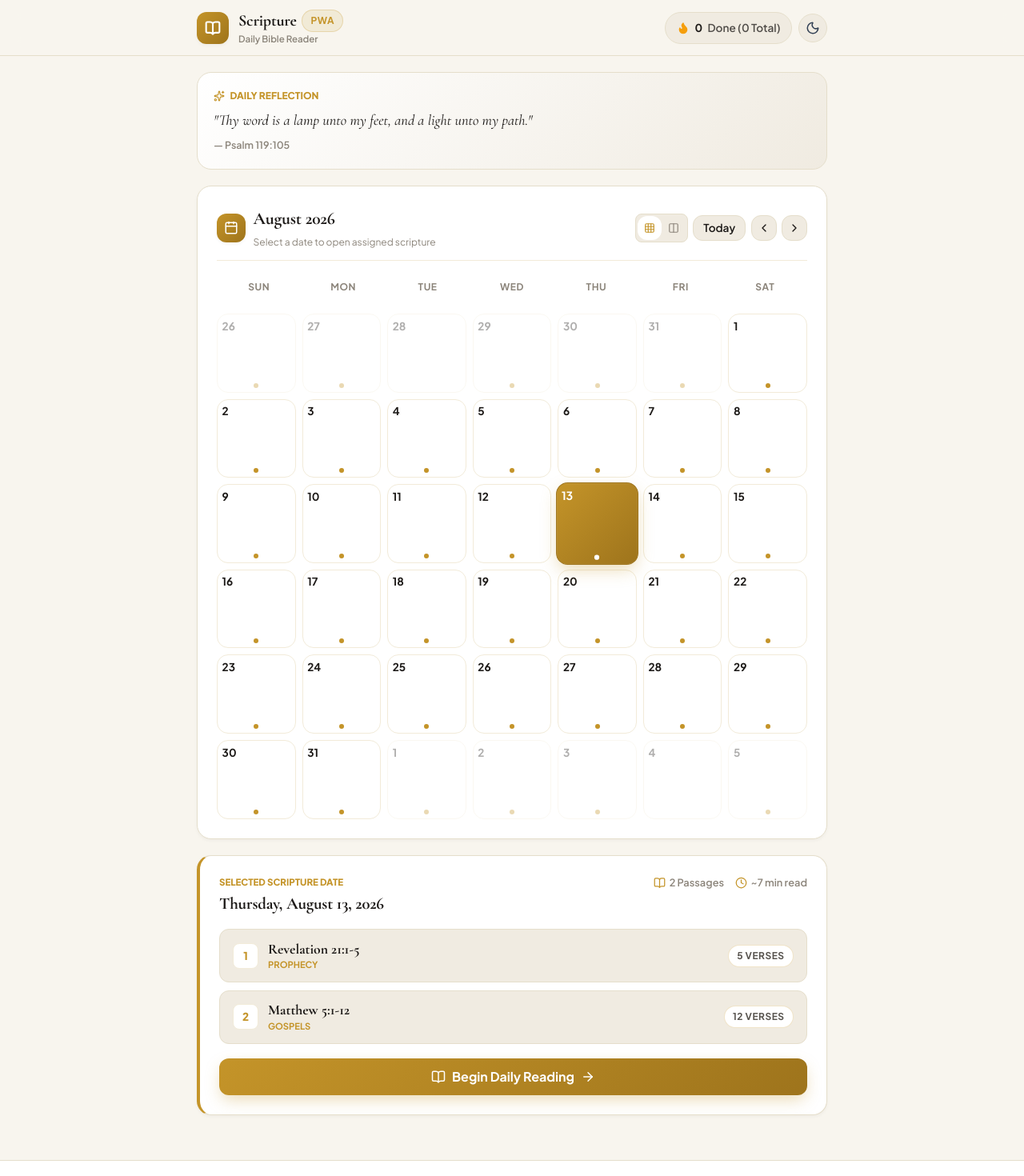
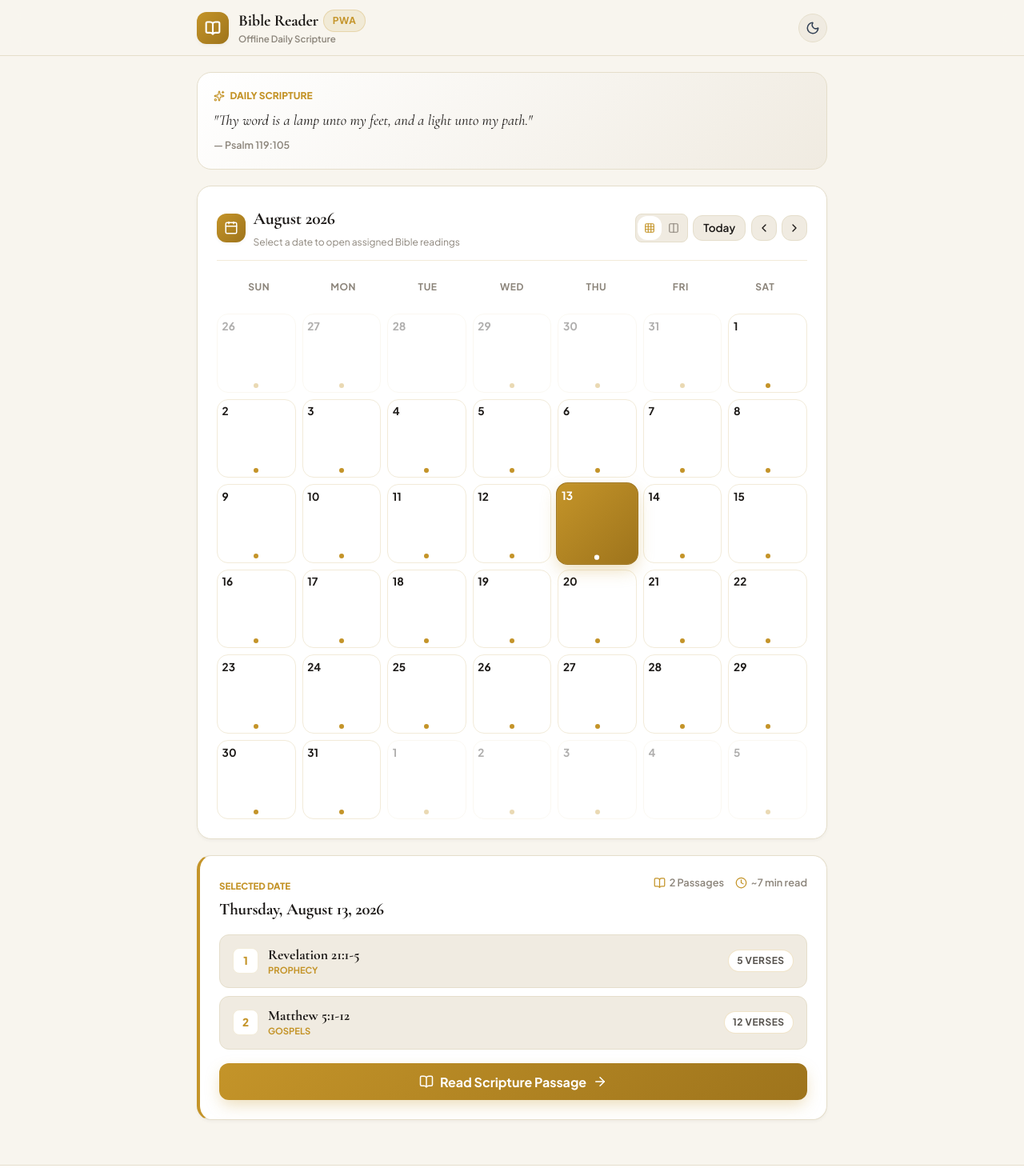
Before and after one commit to YinkaEnoch/bible-reader, a React (Vite) app: page / in a window 1280 px wide. Shown: the top 1470 px of the page at 80% size. Built offline with nearby package versions, Linux system fonts and the light colour scheme.

Commit message:
refactor: remove progress modal, streak metrics, and bottom navbar for streamlined calendar and reading workflow

```diff
--- a/src/App.tsx
+++ b/src/App.tsx
@@ -5,8 +5,6 @@ import { useReadings } from './hooks/useReadings';
 import { Navbar } from './components/Navbar/Navbar';
 import { CalendarView } from './components/Calendar/CalendarView';
 import { ReadingView } from './components/ReadingView/ReadingView';
-import { ProgressModal } from './components/Progress/ProgressModal';
-import { BottomNav } from './components/BottomNav/BottomNav';
 import type { PaperTheme } from './types';
 import { CheckCircle, Wifi, WifiOff } from 'lucide-react';
 
@@ -18,20 +16,15 @@ export function App() {
     selectedDate,
     currentMonth,
     currentReadings,
-    isSelectedCompleted,
-    completedMap,
-    stats,
     selectDate,
     nextMonth,
     prevMonth,
     goToToday,
     goToNextDay,
     goToPrevDay,
-    toggleComplete,
   } = useReadings();
 
   const [activeView, setActiveView] = useState<'calendar' | 'reading'>('calendar');
-  const [isStatsOpen, setIsStatsOpen] = useState<boolean>(false);
   const [paperTheme, setPaperTheme] = useState<PaperTheme>(() => {
     return theme === 'dark' ? 'midnight' : 'parchment';
   });
@@ -58,9 +51,6 @@ export function App() {
         isOffline={isOffline}
         installPrompt={installPrompt}
         onInstall={triggerInstall}
-        onOpenStats={() => setIsStatsOpen(true)}
-        monthCompleted={stats.monthCompleted}
-        totalCompleted={stats.totalCompleted}
       />
 
       {/* Main Viewport Container */}
@@ -70,7 +60,6 @@ export function App() {
             currentMonth={currentMonth}
             selectedDate={selectedDate}
             readingsData={bibleData}
-            completedMap={completedMap}
             onSelectDate={(date) => selectDate(date)}
             onPrevMonth={prevMonth}
             onNextMonth={nextMonth}
@@ -81,10 +70,8 @@ export function App() {
           <ReadingView
             selectedDate={selectedDate}
             passages={currentReadings}
-            isCompleted={isSelectedCompleted}
             paperTheme={paperTheme}
             onSelectPaperTheme={setPaperTheme}
-            onToggleComplete={toggleComplete}
             onBackToCalendar={handleBackToCalendar}
             onPrevDay={goToPrevDay}
             onNextDay={goToNextDay}
@@ -114,28 +101,9 @@ export function App() {
             )}
           </div>
 
-          <div>Scripture Reader PWA — Lightweight Offline Daily Bible</div>
+          <div>Bible Reader PWA — Lightweight Offline Daily Scripture</div>
         </div>
       </footer>
-
-      {/* Bottom Nav */}
-      <BottomNav
-        activeView={activeView}
-        onSelectView={(v) => {
-          setActiveView(v);
-          window.scrollTo({ top: 0, behavior: 'smooth' });
-        }}
-        onOpenStats={() => setIsStatsOpen(true)}
-        hasCurrentReadings={currentReadings.length > 0}
-      />
-
-      {/* Stats Modal */}
-      <ProgressModal
-        isOpen={isStatsOpen}
-        onClose={() => setIsStatsOpen(false)}
-        currentMonth={currentMonth}
-        stats={stats}
-      />
     </div>
   );
 }
--- a/src/components/Calendar/CalendarView.tsx
+++ b/src/components/Calendar/CalendarView.tsx
@@ -3,7 +3,6 @@ import {
   ChevronLeft,
   ChevronRight,
   Calendar as CalendarIcon,
-  CheckCircle2,
   BookOpen,
   ArrowRight,
   Info,
@@ -12,14 +11,13 @@ import {
   Columns,
   Clock
 } from 'lucide-react';
-import type { BibleReadingsMap, ReadingStatusMap } from '../../types';
+import type { BibleReadingsMap } from '../../types';
 import { getCalendarGridDays, formatMonthYear, formatFullDate, formatDateKey } from '../../lib/dateUtils';
 
 interface CalendarViewProps {
   currentMonth: Date;
   selectedDate: Date;
   readingsData: BibleReadingsMap;
-  completedMap: ReadingStatusMap;
   onSelectDate: (date: Date) => void;
   onPrevMonth: () => void;
   onNextMonth: () => void;
@@ -33,7 +31,6 @@ export const CalendarView: React.FC<CalendarViewProps> = ({
   currentMonth,
   selectedDate,
   readingsData,
-  completedMap,
   onSelectDate,
   onPrevMonth,
   onNextMonth,
@@ -42,10 +39,9 @@ export const CalendarView: React.FC<CalendarViewProps> = ({
 }) => {
   const [viewMode, setViewMode] = useState<'grid' | 'week'>('grid');
 
-  const gridDays = getCalendarGridDays(currentMonth, selectedDate, readingsData, completedMap);
+  const gridDays = getCalendarGridDays(currentMonth, selectedDate, readingsData, {});
   const selectedDateStr = formatDateKey(selectedDate);
   const selectedReadings = readingsData[selectedDateStr] || [];
-  const isSelectedCompleted = Boolean(completedMap[selectedDateStr]);
 
   const totalVerses = selectedReadings.reduce((sum, p) => sum + (p.versesText?.length || 0), 0);
   const estimatedReadTime = Math.max(1, Math.ceil(totalVerses * 0.4));
@@ -59,12 +55,12 @@ export const CalendarView: React.FC<CalendarViewProps> = ({
 
   return (
     <div style={{ display: 'flex', flexDirection: 'column', gap: '1.25rem' }}>
-      {/* Reflection Quote Banner */}
+      {/* Reflection Banner */}
       <div className="quote-banner">
         <div className="quote-banner-content">
           <div style={{ display: 'flex', alignItems: 'center', gap: '0.4rem', color: 'var(--accent-gold)', fontSize: '0.75rem', fontWeight: 800, textTransform: 'uppercase' }}>
             <Sparkles size={14} />
-            <span>Daily Reflection</span>
+            <span>Daily Scripture</span>
           </div>
           <p className="quote-text">
             "Thy word is a lamp unto my feet, and a light unto my path."
@@ -73,7 +69,7 @@ export const CalendarView: React.FC<CalendarViewProps> = ({
         </div>
       </div>
 
-      {/* Calendar Grid Container Card */}
+      {/* Calendar Card */}
       <div className="card-surface calendar-card">
         {/* Header Controls */}
         <div className="calendar-top-bar">
@@ -84,13 +80,12 @@ export const CalendarView: React.FC<CalendarViewProps> = ({
             <div>
               <h2>{formatMonthYear(currentMonth)}</h2>
               <span style={{ fontSize: '0.75rem', color: 'var(--text-muted)' }}>
-                Select a date to open assigned scripture
+                Select a date to open assigned Bible readings
               </span>
             </div>
           </div>
 
           <div className="calendar-controls">
-            {/* View Mode Toggle */}
             <div style={{ display: 'flex', backgroundColor: 'var(--bg-tertiary)', padding: '2px', borderRadius: '8px', border: '1px solid var(--border-color)' }}>
               <button
                 onClick={() => setViewMode('grid')}
@@ -133,7 +128,7 @@ export const CalendarView: React.FC<CalendarViewProps> = ({
         {/* Calendar Grid Cells */}
         <div className="calendar-grid">
           {activeDaysList.map((dayItem, idx) => {
-            const { date, dayNumber, isCurrentMonth, isToday, isSelected, hasReading, isCompleted } = dayItem;
+            const { date, dayNumber, isCurrentMonth, isToday, isSelected, hasReading } = dayItem;
 
             let cellClass = 'calendar-cell';
             if (!isCurrentMonth) cellClass += ' muted';
@@ -149,9 +144,6 @@ export const CalendarView: React.FC<CalendarViewProps> = ({
               >
                 <div className="cell-top-row">
                   <span className="cell-day-num">{dayNumber}</span>
-                  {isCompleted && (
-                    <CheckCircle2 size={13} color={isSelected ? '#ffffff' : '#10b981'} />
-                  )}
                 </div>
 
                 <div className="cell-dot-row">
@@ -163,20 +155,13 @@ export const CalendarView: React.FC<CalendarViewProps> = ({
         </div>
       </div>
 
-      {/* Selected Date Preview Card */}
+      {/* Selected Date Reading Card */}
       <div className="card-surface reading-preview-card">
         <div className="preview-header">
           <div>
-            <div style={{ display: 'flex', alignItems: 'center', gap: '0.5rem' }}>
-              <span style={{ fontSize: '0.72rem', fontWeight: 800, textTransform: 'uppercase', color: 'var(--accent-gold)' }}>
-                Selected Scripture Date
-              </span>
-              {isSelectedCompleted && (
-                <span className="badge-pill badge-success">
-                  <CheckCircle2 size={12} /> Completed
-                </span>
-              )}
-            </div>
+            <span style={{ fontSize: '0.72rem', fontWeight: 800, textTransform: 'uppercase', color: 'var(--accent-gold)' }}>
+              Selected Date
+            </span>
             <h3 style={{ marginTop: '0.2rem', fontFamily: 'var(--font-heading)', fontSize: '1.3rem', fontWeight: 700 }}>
               {formatFullDate(selectedDate)}
             </h3>
@@ -217,7 +202,7 @@ export const CalendarView: React.FC<CalendarViewProps> = ({
 
             <button onClick={onOpenReadingView} className="btn-primary" style={{ width: '100%', fontSize: '1rem', marginTop: '0.25rem' }}>
               <BookOpen size={18} />
-              <span>Begin Daily Reading</span>
+              <span>Read Scripture Passage</span>
               <ArrowRight size={18} />
             </button>
           </div>
--- a/src/components/Navbar/Navbar.tsx
+++ b/src/components/Navbar/Navbar.tsx
@@ -1,5 +1,5 @@
 import React from 'react';
-import { BookOpen, Sun, Moon, Download, WifiOff, Flame } from 'lucide-react';
+import { BookOpen, Sun, Moon, Download, WifiOff } from 'lucide-react';
 import type { ThemeMode } from '../../types';
 
 interface NavbarProps {
@@ -8,9 +8,6 @@ interface NavbarProps {
   isOffline: boolean;
   installPrompt: any;
   onInstall: () => void;
-  onOpenStats: () => void;
-  monthCompleted: number;
-  totalCompleted: number;
 }
 
 export const Navbar: React.FC<NavbarProps> = ({
@@ -19,25 +16,22 @@ export const Navbar: React.FC<NavbarProps> = ({
   isOffline,
   installPrompt,
   onInstall,
-  onOpenStats,
-  monthCompleted,
-  totalCompleted,
 }) => {
   return (
     <header className="navbar">
       <div className="navbar-container">
         {/* Brand Logo & Title */}
-        <div className="navbar-logo-group" onClick={onOpenStats}>
+        <div className="navbar-logo-group">
           <div className="navbar-icon-box">
             <BookOpen size={20} strokeWidth={2.5} />
           </div>
           <div className="navbar-title-box">
             <div style={{ display: 'flex', alignItems: 'center', gap: '0.4rem' }}>
-              <h1>Scripture</h1>
+              <h1>Bible Reader</h1>
               <span className="badge-pill">PWA</span>
             </div>
             <div className="navbar-subtitle">
-              <span>Daily Bible Reader</span>
+              <span>Offline Daily Scripture</span>
               {isOffline && (
                 <span className="badge-pill" style={{ color: '#d97706', borderColor: 'rgba(217,119,6,0.3)' }}>
                   <WifiOff size={10} /> Offline
@@ -49,17 +43,6 @@ export const Navbar: React.FC<NavbarProps> = ({
 
         {/* Action Controls */}
         <div className="navbar-actions">
-          <button
-            onClick={onOpenStats}
-            className="btn-secondary"
-            style={{ borderRadius: '9999px', padding: '0.4rem 0.85rem' }}
-            title="View Progress & Stats"
-          >
-            <Flame size={16} color="#f59e0b" fill="#f59e0b" />
-            <span style={{ fontWeight: 700 }}>{monthCompleted}</span>
-            <span style={{ opacity: 0.75 }}>Done ({totalCompleted} Total)</span>
-          </button>
-
           {installPrompt && (
             <button onClick={onInstall} className="btn-primary" style={{ minHeight: '36px', padding: '0.4rem 0.85rem', borderRadius: '9999px' }}>
               <Download size={14} />
```
Also changed, not shown: src/components/ReadingView/ReadingView.tsx (+6 -40 lines).
